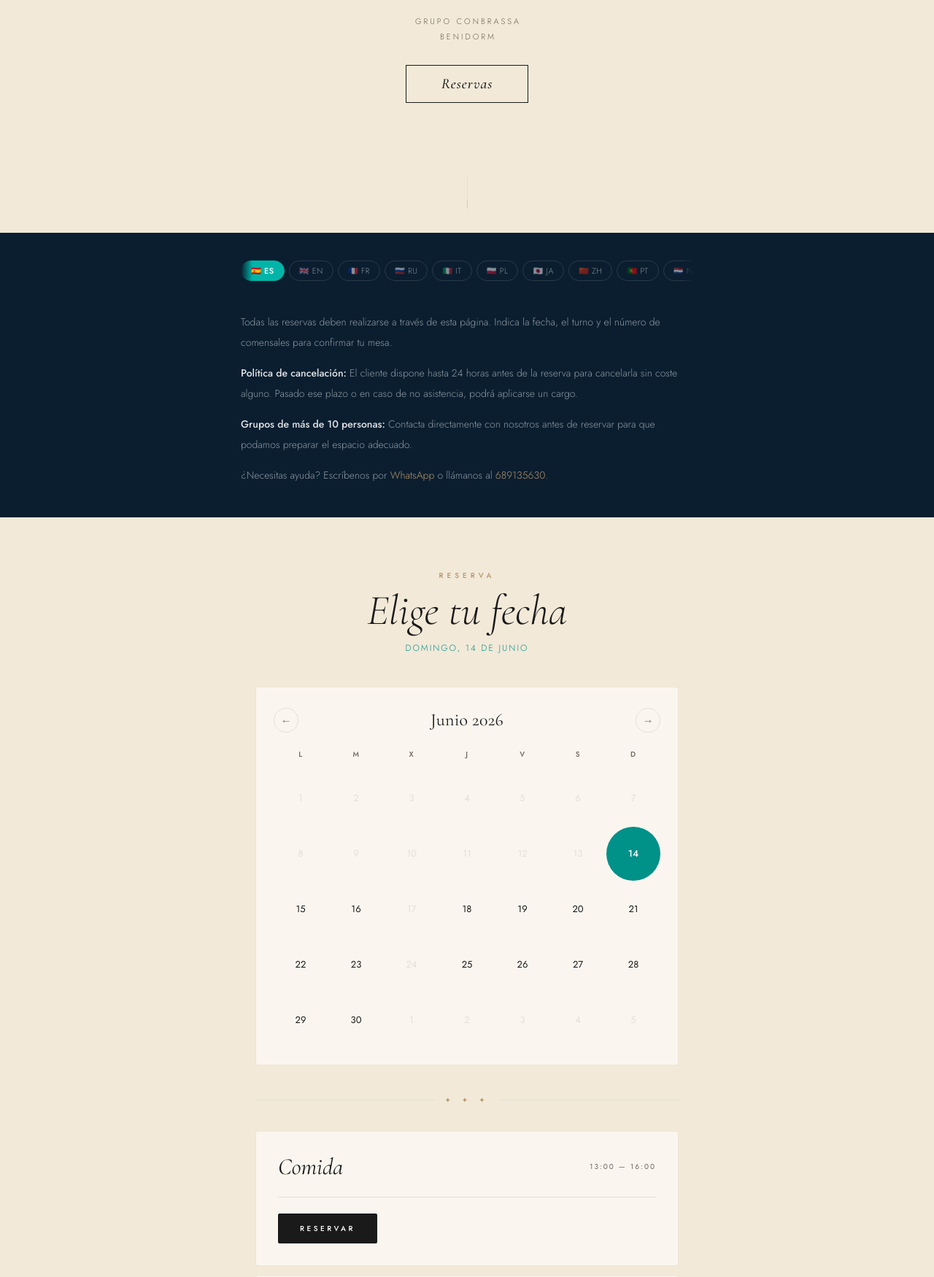
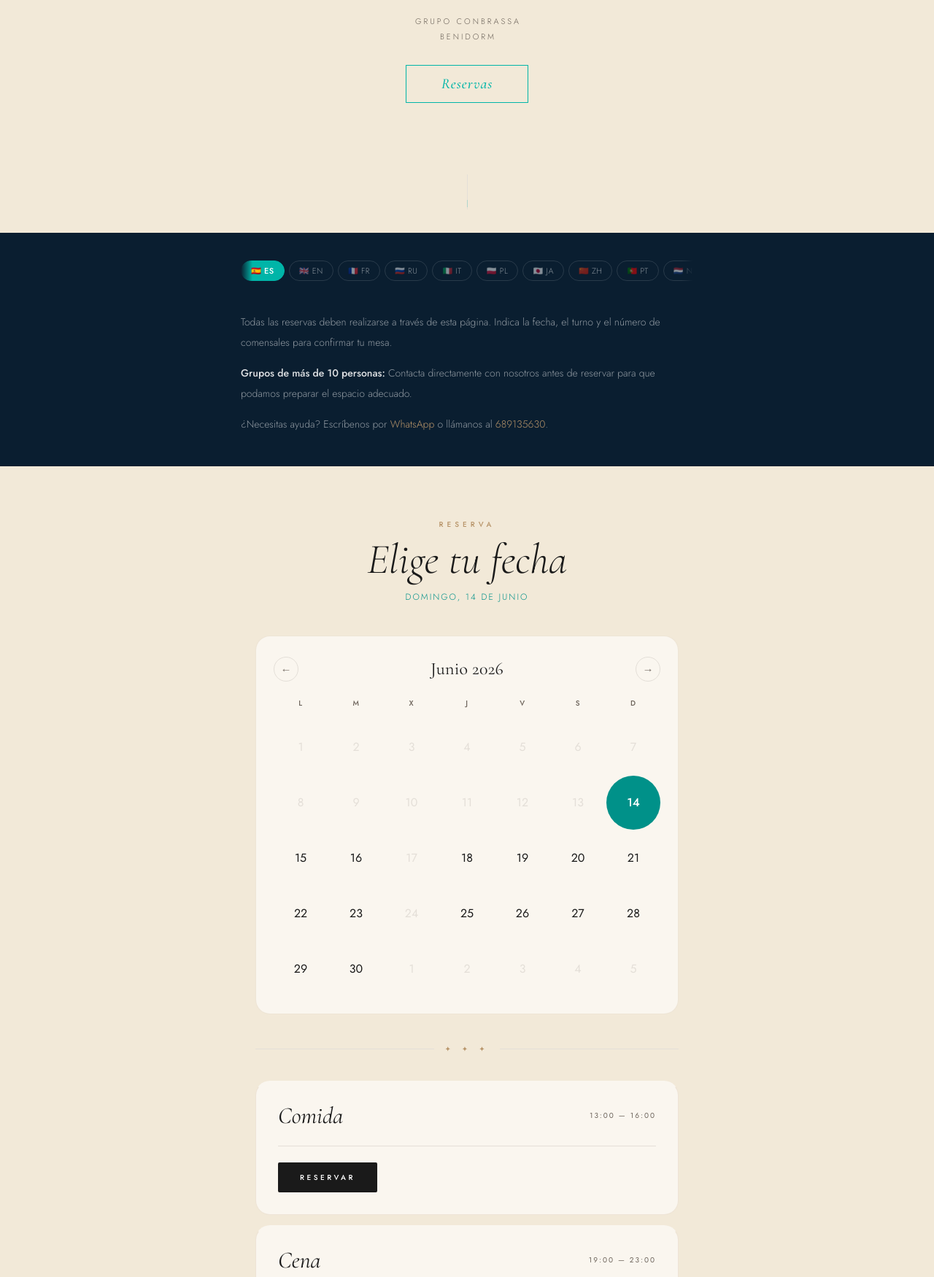
Before and after one commit to gestionempresasip-boop/season-reservas, a Flask app: page /reservas in a window 1280 px wide. Shown: the part 481-2231 px from the top of the page at 73% size. Run offline with Flask 3, Linux system fonts and the light colour scheme; data comes from the database, SQL or seed files in the repository; parts of the project's set-up code (start-up, migrations or seed data) failed here and were passed over; some libraries are stand-ins or nearby versions.

Commit message:
fix: quita politica cancelacion + esquinas ovaladas + boton teal + numeros calendario mas grandes

```diff
--- a/templates/reservas.html
+++ b/templates/reservas.html
@@ -56,17 +56,17 @@
             font-weight: 500;
             font-style: italic;
             letter-spacing: 1px;
-            color: var(--char);
+            color: var(--sage);
             text-decoration: none;
-            border: 1px solid var(--char);
+            border: 1px solid var(--sage);
             padding: 13px 48px;
             cursor: pointer;
             transition: background 0.25s, color 0.25s;
             animation: hFade 1s ease 0.4s both;
         }
         .hero-reserve-btn:hover {
-            background: var(--char);
-            color: var(--cream);
+            background: var(--sage);
+            color: white;
         }
         .hero-sub {
             font-size: 11px;
@@ -225,7 +225,7 @@
         /* ── CALENDAR ── */
         .cal-inline {
             background: #faf6ef;
-            border-radius: 4px;
+            border-radius: 20px;
             padding: 28px 24px 24px;
             margin-bottom: 40px;
             border: 1px solid rgba(180,148,100,0.18);
@@ -282,7 +282,7 @@
             display: flex;
             align-items: center;
             justify-content: center;
-            font-size: 13px;
+            font-size: 16px;
             font-weight: 400;
             border-radius: 50%;
             cursor: pointer;
@@ -319,7 +319,7 @@
         .shift-list { display: flex; flex-direction: column; gap: 14px; }
         .shift-card {
             background: #faf6ef;
-            border-radius: 4px;
+            border-radius: 20px;
             border: 1px solid rgba(180,148,100,0.18);
             border-top: 2px solid transparent;
             overflow: hidden;
@@ -584,7 +584,6 @@
 
         <div class="lang-content" id="lang-es">
             <p>Todas las reservas deben realizarse a través de esta página. Indica la fecha, el turno y el número de comensales para confirmar tu mesa.</p>
-            <p><strong>Política de cancelación:</strong> El cliente dispone hasta 24 horas antes de la reserva para cancelarla sin coste alguno. Pasado ese plazo o en caso de no asistencia, podrá aplicarse un cargo.</p>
             <p><strong>Grupos de más de 10 personas:</strong> Contacta directamente con nosotros antes de reservar para que podamos preparar el espacio adecuado.</p>
             <p>¿Necesitas ayuda? Escríbenos por <a href="https://wa.me/{{ whatsapp_number }}" target="_blank">WhatsApp</a> o llámanos al <a href="tel:{{ whatsapp_number }}">{{ whatsapp_number }}</a>.</p>
         </div>
```
